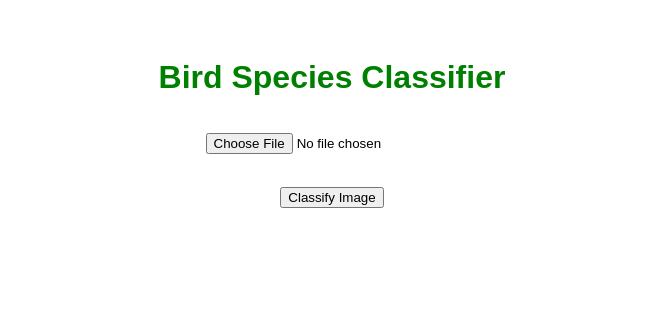
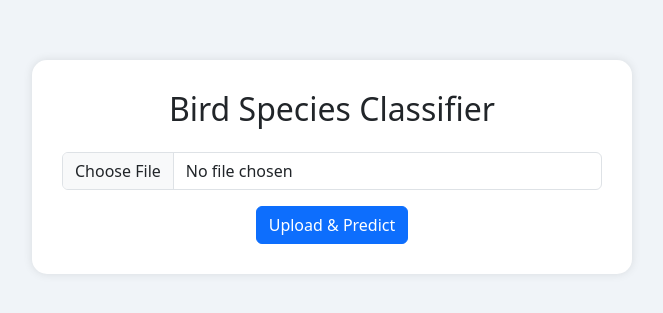
Before and after one commit to Dip1502/Bird-Classification, a Flask app: template templates/index.html in a window 1280 px wide. Shown: the top 313 px of the page, without its empty margins (308-971 px from the left). Run offline with Flask 3, Linux system fonts and the light colour scheme; the template is opened without the code that fills it, so the values that code supplies are empty.

Commit message:
Initial commit

```diff
--- a/app.py
+++ b/app.py
@@ -1,7 +1,7 @@
 import os
 import numpy as np
 import tensorflow as tf
-from flask import Flask, request, jsonify
+from flask import Flask, request, render_template, redirect, url_for
 from werkzeug.utils import secure_filename
 from PIL import Image
 
@@ -12,70 +12,61 @@
 # Initialize Flask app
 app = Flask(__name__)
 UPLOAD_FOLDER = 'static/uploads'
-os.makedirs(UPLOAD_FOLDER, exist_ok=True)
 app.config['UPLOAD_FOLDER'] = UPLOAD_FOLDER
 
 # Load the trained MobileNetV2 model
-MODEL_PATH = "bird_classification_model_1.h5"  # Ensure this file is in your project folder
-model = tf.keras.models.load_model(MODEL_PATH)
+model = tf.keras.models.load_model("bird_classification_model_1.h5")
 
-# Define class names (Ensure they match your dataset classes)
-class_names = [
-    'ABBOTTS BABBLER', 'ABBOTTS BOOBY', 'ABYSSINIAN GROUND HORNBILL',
-    'AFRICAN CROWNED CRANE', 'AFRICAN EMERALD CUCKOO', 'AFRICAN FIREFINCH',
-    'AFRICAN OYSTER CATCHER', 'AFRICAN PIED HORNBILL', 'AFRICAN PYGMY GOOSE',
-    'ALBATROSS', 'ALBERTS TOWHEE', 'ALEXANDRINE PARAKEET', 'ALPINE CHOUGH',
-    'ALTAMIRA YELLOWTHROAT', 'AMERICAN AVOCET', 'AMERICAN BITTERN',
-    'AMERICAN COOT', 'AMERICAN FLAMINGO', 'AMERICAN GOLDFINCH',
-    'AMERICAN KESTREL'
-]
+# Define class names (in the same order used during training)
+class_names = ['ABBOTTS BABBLER', 'ABBOTTS BOOBY', 'ABYSSINIAN GROUND HORNBILL',
+               'AFRICAN CROWNED CRANE', 'AFRICAN EMERALD CUCKOO', 'AFRICAN FIREFINCH',
+               'AFRICAN OYSTER CATCHER', 'AFRICAN PIED HORNBILL', 'AFRICAN PYGMY GOOSE',
+               'ALBATROSS', 'ALBERTS TOWHEE', 'ALEXANDRINE PARAKEET', 'ALPINE CHOUGH',
+               'ALTAMIRA YELLOWTHROAT', 'AMERICAN AVOCET', 'AMERICAN BITTERN',
+               'AMERICAN COOT', 'AMERICAN FLAMINGO', 'AMERICAN GOLDFINCH',
+               'AMERICAN KESTREL']
 
-# Confidence threshold for classification
+# Prediction threshold
 CONFIDENCE_THRESHOLD = 0.9
 
-# Health check route
+# Route: Home
 @app.route('/')
-def health_check():
-    return jsonify({"status": "API is running"})
+def index():
+    return render_template('index.html')
 
 # Route: Prediction
 @app.route('/predict', methods=['POST'])
 def predict():
     if 'file' not in request.files:
-        return jsonify({"error": "No file part in the request"}), 400
+        return redirect(request.url)
 
     file = request.files['file']
     if file.filename == '':
-        return jsonify({"error": "No file selected"}), 400
+        return redirect(request.url)
 
     if file:
         filename = secure_filename(file.filename)
         file_path = os.path.join(app.config['UPLOAD_FOLDER'], filename)
         file.save(file_path)
 
-        try:
-            # Load and preprocess the image
-            img = Image.open(file_path).resize((256, 256))
-            img_array = np.expand_dims(np.array(img) / 255.0, axis=0)
+        # Load and preprocess the image
+        img = Image.open(file_path).resize((224, 224))
+        img_array = np.expand_dims(np.array(img) / 255.0, axis=0)
 
-            # Predict
-            predictions = model.predict(img_array)
-            confidence = np.max(predictions)
-            predicted_index = np.argmax(predictions)
+        # Predict
+        predictions = model.predict(img_array)
+        confidence = np.max(predictions)
+        predicted_index = np.argmax(predictions)
 
-            if confidence >= CONFIDENCE_THRESHOLD:
-                predicted_label = class_names[predicted_index]
-            else:
-                predicted_label = "This species does not belong to the database."
+        if confidence >= CONFIDENCE_THRESHOLD:
+            predicted_label = class_names[predicted_index]
+        else:
+            predicted_label = "This species does not belong to the database."
 
-            return jsonify({"result": predicted_label, "confidence": float(confidence)})
+        return render_template('index.html', prediction=predicted_label, filename=filename)
 
-        except Exception as e:
-            return jsonify({"error": str(e)}), 500
-
-    return jsonify({"error": "Invalid file upload"}), 400
+    return redirect(url_for('index'))
 
 # Run app
 if __name__ == '__main__':
-    port = int(os.environ.get("PORT", 8080))
-    app.run(host='0.0.0.0', port=port)
+    app.run(debug=True)
--- a/templates/index.html
+++ b/templates/index.html
@@ -1,19 +1,41 @@
 <!DOCTYPE html>
-<html>
+<html lang="en">
 <head>
-    <title>Bird Species Classifier</title>
-    <style>
-        body { font-family: Arial; text-align: center; padding: 30px; }
-        h1 { color: green; }
-        input { margin-top: 15px; }
-    </style>
+  <meta charset="UTF-8">
+  <title>Bird Species Identifier</title>
+  <link href="https://cdn.jsdelivr.net/npm/bootstrap@5.3.0/dist/css/bootstrap.min.css" rel="stylesheet">
+  <style>
+    body {
+      background: #f0f4f8;
+      padding-top: 60px;
+    }
+    .container {
+      max-width: 600px;
+      background: white;
+      padding: 30px;
+      border-radius: 15px;
+      box-shadow: 0 0 10px rgba(0,0,0,0.1);
+    }
+    .img-preview {
+      max-width: 100%;
+      height: auto;
+      margin-top: 20px;
+    }
+  </style>
 </head>
 <body>
-    <h1>Bird Species Classifier</h1>
-    <form action="/predict" method="post" enctype="multipart/form-data">
-        <input type="file" name="file" accept="image/*" required>
-        <br><br>
-        <input type="submit" value="Classify Image">
-    </form>
+<div class="container text-center">
+  <h2 class="mb-4">Bird Species Classifier</h2>
+  <form action="/predict" method="post" enctype="multipart/form-data">
+    <input type="file" name="file" class="form-control mb-3" required>
+    <button type="submit" class="btn btn-primary">Upload & Predict</button>
+  </form>
+
+  {% if prediction %}
+    <h4 class="mt-4">Prediction:</h4>
+    <p class="text-success fs-5">{{ prediction }}</p>
+    <img src="{{ url_for('static', filename='uploads/' + filename) }}" class="img-preview mt-3">
+  {% endif %}
+</div>
 </body>
 </html>
```
Also changed, not shown: requirements.txt (+5 -6 lines), static/uploads/1.jpg (deleted), static/uploads/6.jpg (deleted), static/uploads/7.jpeg (deleted), static/uploads/8.jpeg (deleted), 2 other files.
